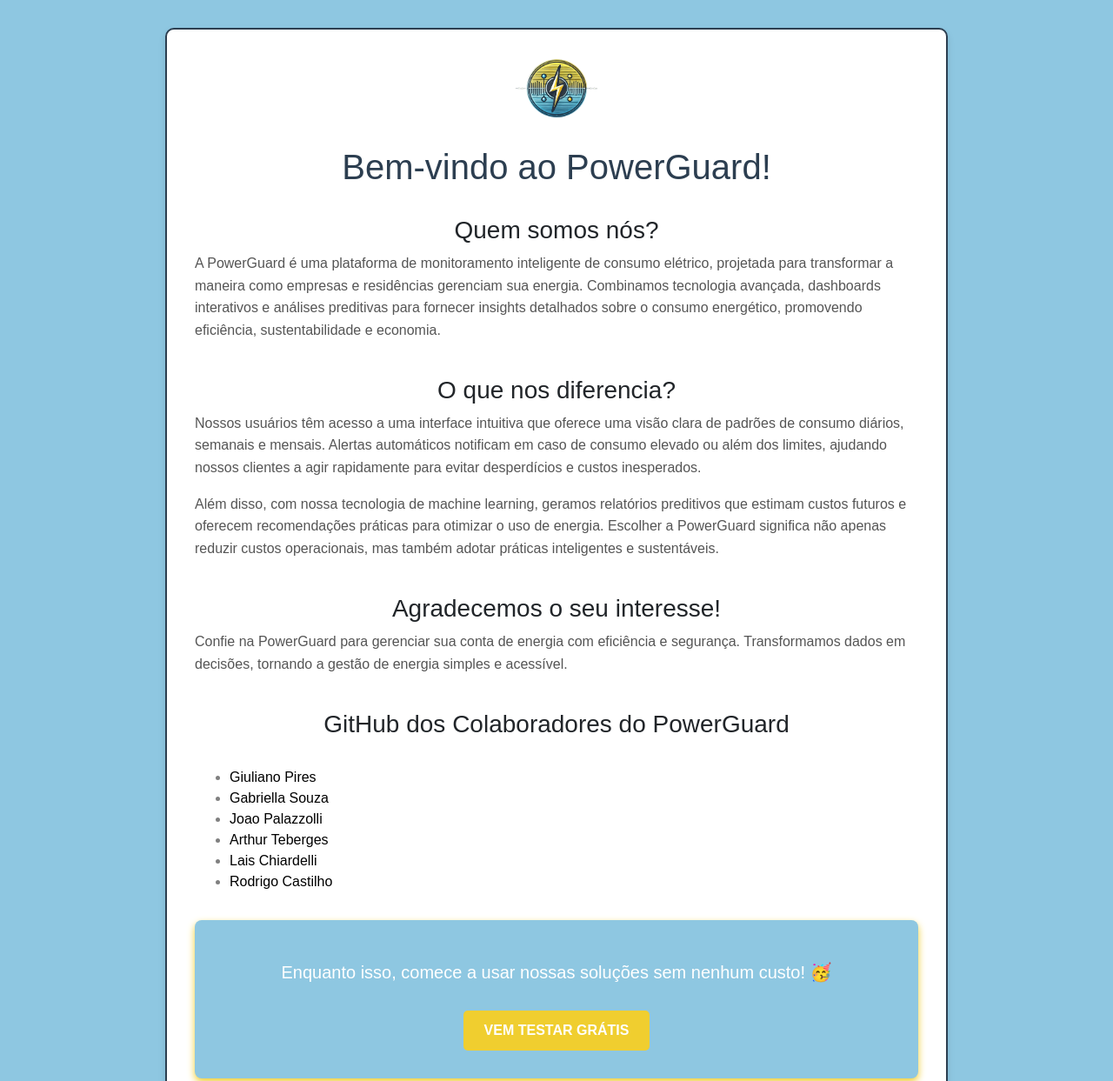
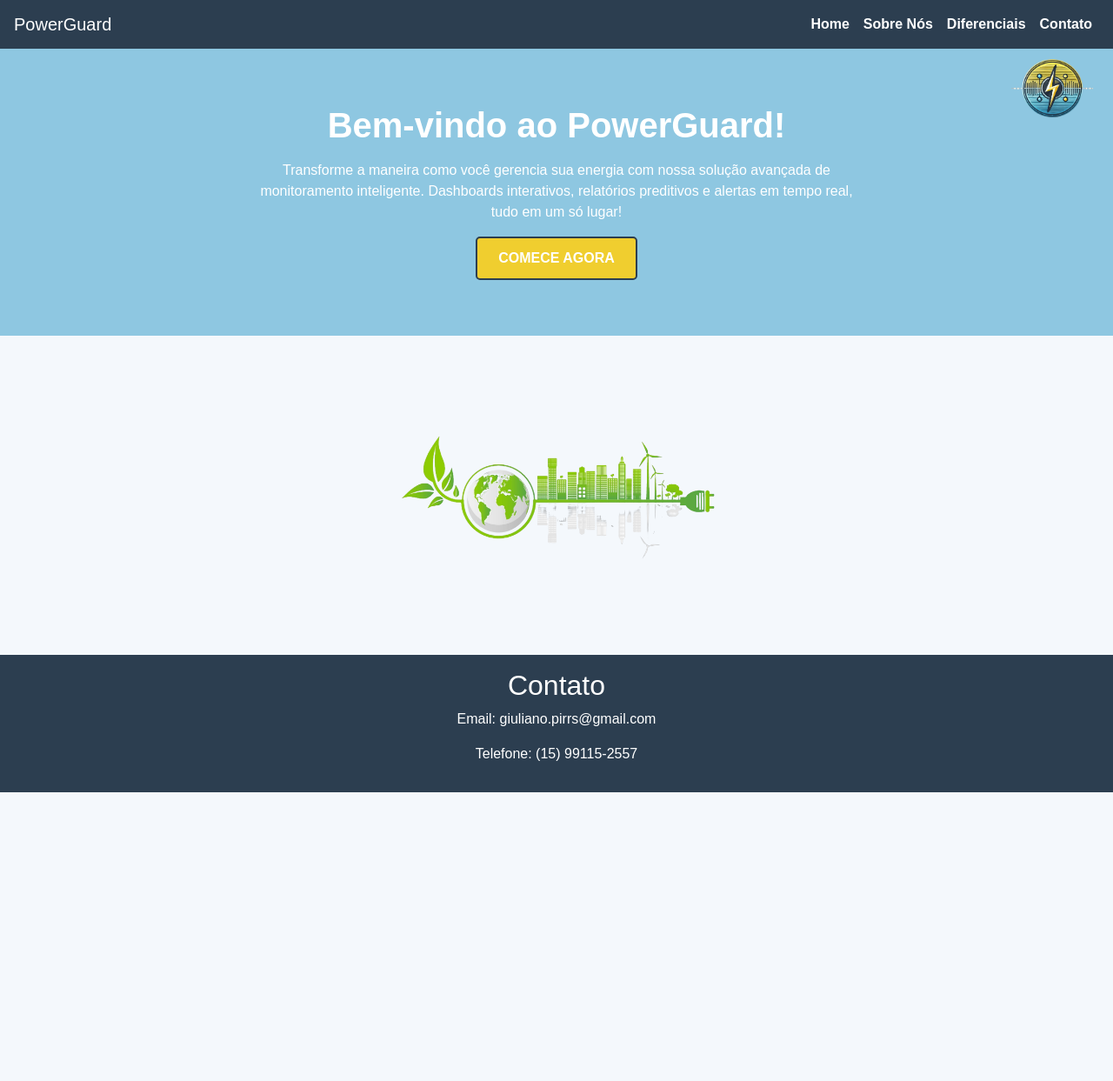
Before and after one commit to Giuzin/PowerGuard, a website: page public/sobrenos.html in a window 1280 px wide. Shown: the top 1243 px of the page at 87% size. After the commit the page ends 911 px from the top, so only its background shows below. Drawn offline with nearby package versions, Linux system fonts and the light colour scheme.

Commit message:
refactor: alterações feitas no sobrenos e na tela de login

```diff
--- /dev/null
+++ b/public/css/login.css
@@ -0,0 +1,76 @@
+body {
+    font-family: Arial, sans-serif;
+    background-color: #77b2ce;
+    background-image: url('../FrontPower/img/fundo1.png'), url('../FrontPower/img/fundo2.png');
+    display: flex;
+    justify-content: center;
+    align-items: center;
+    height: 100vh;
+    margin: 0;
+}
+.login-container {
+    background-color: #8EC7E1;
+    background-image: url('../FrontPower/img/fundo1.png'), url('../FrontPower/img/fundo2.png');
+    background-size: cover;
+    background-position: center;
+    padding: 3.5rem;
+    border-radius: 10px;
+    box-shadow: 0 0 10px rgba(0, 0, 0, 0.1);
+    text-align: center;
+    border: 2px solid white;
+}
+.login-image {
+    width: 100px;
+    height: 100px;
+    object-fit: cover;
+    border-radius: 50%;
+    margin-bottom: 1rem;
+}
+input {
+    display: block;
+    width: 100%;
+    padding: 0.5rem;
+    margin-bottom: 1rem;
+    border: none;
+    border-radius: 5px;
+}
+button {
+    background-color: #5b61a8;
+    color: #feffff;
+    border: none;
+    padding: 0.5rem 1rem;
+    border-radius: 5px;
+    cursor: pointer;
+    font-weight: bold;
+}
+button:hover {
+    background-color: #2e3977;
+}
+.error-message {
+    color: #FF0000;
+    margin-top: 1rem;
+    font-weight: bold;
+}
+.remember-me {
+    display: flex;
+    align-items: center;
+    justify-content: left;
+    margin-bottom: 1rem;
+    color: white;
+}
+.remember-me input {
+    width: auto;
+    margin-right: 0.5rem;
+}
+.success-message {
+    position: fixed;
+    top: 20px;
+    right: 20px;
+    background-color: #28a745; /* Cor verde */
+    color: white;
+    padding: 1rem;
+    border-radius: 5px;
+    box-shadow: 0 0 10px rgba(0, 0, 0, 0.2);
+    transition: opacity 0.5s ease-in-out;
+    opacity: 0;
+}
--- /dev/null
+++ b/public/css/sobrenos.css
@@ -0,0 +1,126 @@
+body {
+    font-family: Arial, sans-serif;
+    background-color: #f4f8fc;
+    margin: 0;
+    padding: 0;
+}
+
+.navbar {
+    background-color: #2c3e50;
+}
+
+.navbar .nav-link {
+    color: white !important;
+    font-weight: bold;
+    cursor: pointer;
+}
+
+.hero-section {
+    background-color: #8EC7E1;
+    padding: 4rem 2rem;
+    color: white;
+    position: relative;
+    text-align: center;
+    overflow: hidden;
+}
+
+.hero-section .hero-text {
+    max-width: 700px;
+    margin: 0;
+    display: inline-block;
+    vertical-align: top;
+    text-align: center;
+}
+
+.hero-section h1 {
+    font-size: 2.5rem;
+    font-weight: bold;
+    margin-bottom: 1rem;
+    text-align: center;
+}
+
+
+.hero-section img {
+    position: absolute;
+    top: 10px;
+    right: 20px;
+    width: 100px;
+    height: auto;
+}
+
+.cta-button {
+    background-color: #f77b72;
+    color: white;
+    padding: 0.8rem 2rem;
+    border-radius: 50px;
+    font-size: 1rem;
+    font-weight: bold;
+    text-decoration: none;
+    transition: all 0.3s ease;
+}
+
+.cta-button:hover {
+    background-color: #e0665e;
+    color: white;
+}
+
+.content-section {
+    padding: 3rem;
+    margin: 3rem auto;
+    border-radius: 5px;
+    display: flex;
+    align-items: center;
+    justify-content: center;
+    gap: 16px;
+}
+
+.content-section img {
+    width: 400px;
+    height: auto;
+    margin-left: 20px;
+    border-radius: 10px;
+    align-items: center;
+    justify-content: center;
+}
+
+.footer {
+    background-color: #2c3e50;
+    color: white;
+    text-align: center;
+    padding: 1rem 0;
+    margin-top: 2rem;
+}
+
+.footer h2 {
+    margin-bottom: 0.5rem;
+}
+
+h2 {
+    text-align: center;
+}
+
+.btn:hover {
+    background-color: #f0ce2f;
+    color: #feffff;
+}
+
+.btn {
+    background-color: #f0ce2f;
+    color: #feffff;
+    border: 2px solid #2c3e50;
+    padding: 0.7rem 1.5rem;
+    border-radius: 5px;
+    font-size: 1rem;
+    font-weight: bold;
+    cursor: pointer;
+}
+
+ul li a {
+    color: black;
+    text-decoration: none;
+    cursor: pointer;
+}
+
+ul li a:hover {
+    color: gray;
+}
--- a/public/css/styles.css
+++ b/public/css/styles.css
@@ -300,174 +300,3 @@ body {
     height: auto;
     display: block;
 }
-
-.body-login {
-    font-family: Arial, sans-serif;
-    background-color: hsl(0, 0%, 100%);
-    background-image: url('../FrontPower/img/fundo1.png'), url('../FrontPower/img/fundo2.png');
-    display: flex;
-    justify-content: center;
-    align-items: center;
-    height: 100vh;
-    margin: 0;
-}
-.login-container {
-    background-color: #8EC7E1;
-    background-image: url('../FrontPower/img/fundo1.png'), url('../FrontPower/img/fundo2.png');
-    background-size: cover;
-    background-position: center;
-    padding: 2rem;
-    border-radius: 10px;
-    box-shadow: 0 0 10px rgba(0, 0, 0, 0.1);
-    text-align: center;
-}
-.login-image {
-    width: 100px;
-    height: 100px;
-    object-fit: cover;
-    border-radius: 50%;
-    margin-bottom: 1rem;
-}
-.input-login {
-    display: block;
-    width: 100%;
-    padding: 0.5rem;
-    margin-bottom: 1rem;
-    border: none;
-    border-radius: 5px;
-}
-.button-login {
-    background-color: #5b61a8;
-    color: #feffff;
-    border: none;
-    padding: 0.5rem 1rem;
-    border-radius: 5px;
-    cursor: pointer;
-    font-weight: bold;
-}
-.button-login:hover {
-    background-color: #2e3977;
-}
-.error-message {
-    color: #FF0000;
-    margin-top: 1rem;
-    font-weight: bold;
-}
-.remember-me {
-    display: flex;
-    align-items: center;
-    justify-content: left;
-    margin-bottom: 1rem;
-    color: white;
-}
-.remember-me input {
-    width: auto;
-    margin-right: 0.5rem;
-}
-.success-message {
-    position: fixed;
-    top: 20px;
-    right: 20px;
-    background-color: #28a745; /* Cor verde */
-    color: white;
-    padding: 1rem;
-    border-radius: 5px;
-    box-shadow: 0 0 10px rgba(0, 0, 0, 0.2);
-    transition: opacity 0.5s ease-in-out;
-    opacity: 0;
-}
-
-.body-sobrenos {
-    font-family: Arial, sans-serif;
-    margin: 0;
-    padding: 0;
-    background-color: #8EC7E1;
-}
-
-.container-sobrenos {
-    max-width: 900px;
-    margin: 2rem auto;
-    padding: 2rem;
-    background: #fff;
-    border-radius: 10px;
-    box-shadow: 0 4px 8px rgba(0, 0, 0, 0.1);
-    border: 2px solid #2c3e50;
-}
-
-.h1-sobrenos {
-    color: #2c3e50;
-    text-align: center;
-}
-
-.h3-sobrenos {
-    text-align: center;
-}
-
-.h5-sobrenos {
-    text-align: center;
-}
-
-.p-sobrenos {
-    color: #555;
-    line-height: 1.6;
-}
-
-.btn-container-sobrenos {
-    text-align: center;
-    margin-top: 2rem;
-}
-
-.btn-sobrenos {
-    background-color: #f0ce2f;
-    color: #feffff;
-    border: none;
-    padding: 0.7rem 1.5rem;
-    border-radius: 5px;
-    font-size: 1rem;
-    font-weight: bold;
-    cursor: pointer;
-}
-
-.btn-sobrenos:hover {
-    background-color: #f0ce2f;
-    color: #feffff;
-}
-
-.logo-container-sobrenos {
-    text-align: center;
-    margin-bottom: 2rem;
-}
-
-.logo {
-    width: 100px;
-    height: auto;
-}
-
-.login-container-sobrenos {
-    width: 100%;
-    color: #fff;
-    margin: 2rem auto;
-    padding: 2rem;
-    background: #8EC7E1;
-    border-radius: 8px;
-    box-shadow: 0 4px 8px #f0ce2f;
-}
-
-.p-login-sobrenos {
-    color: #fff;
-    text-align: center;
-
-}
-
-ul li {
-    color: black;
-    text-decoration: none;
-    /* Remove o sublinhado */
-    cursor: pointer;
-    /* Mostra a mãozinha ao passar o mouse */
-}
-
-ul li {
-    color: gray;
-    /* Cor ao passar o mouse, opcional */
-}
--- a/public/js/sobrenos.js
+++ b/public/js/sobrenos.js
@@ -1,3 +1,8 @@
 function redirectToIndex() {
     window.location.href = 'index.html';
 }
+
+function showSection(sectionId) {
+    document.querySelectorAll('.content-section').forEach(section => section.style.display = 'none');
+    document.getElementById(sectionId).style.display = 'flex';
+}
--- a/public/sobrenos.html
+++ b/public/sobrenos.html
@@ -4,69 +4,110 @@
 <head>
     <meta charset="UTF-8">
     <meta name="viewport" content="width=device-width, initial-scale=1.0">
-    <title>PowerGuard - Sobre a Empresa</title>
+    <title>PowerGuard - Landing Page</title>
     <link rel="stylesheet" href="https://stackpath.bootstrapcdn.com/bootstrap/4.5.2/css/bootstrap.min.css">
-    <link rel="stylesheet" href="css/styles.css">
-    <link rel="stylesheet" href="css/styles.css">
+    <link rel="stylesheet" href="css/sobrenos.css">
 </head>
 
-<body class="body-sobrenos">
-    <div class="container-sobrenos">
-        <div class="logo-container-sobrenos">
-            <img src="./img/LogoPower.png" alt="Logo PowerGuard" class="logo">
+<body>
+    <nav class="navbar navbar-expand-lg navbar-dark">
+        <a class="navbar-brand" href="#">PowerGuard</a>
+        <button class="navbar-toggler" type="button" data-toggle="collapse" data-target="#navbarNav"
+            aria-controls="navbarNav" aria-expanded="false" aria-label="Toggle navigation">
+            <span class="navbar-toggler-icon"></span>
+        </button>
+        <div class="collapse navbar-collapse" id="navbarNav">
+            <ul class="navbar-nav ml-auto">
+                <li class="nav-item">
+                    <a class="nav-link" onclick="showSection('home')">Home</a>
+                </li>
+                <li class="nav-item">
+                    <a class="nav-link" onclick="showSection('about')">Sobre Nós</a>
+                </li>
+                <li class="nav-item">
+                    <a class="nav-link" onclick="showSection('features')">Diferenciais</a>
+                </li>
+                <li class="nav-item">
+                    <a class="nav-link" href="#footer">Contato</a>
+                </li>
+            </ul>
         </div>
-        <h1 class="h1-sobrenos">Bem-vindo ao PowerGuard!</h1><br>
-        <h3 class="h3-sobrenos">Quem somos nós?</h3>
-        <p class="p-sobrenos">
-            A PowerGuard é uma plataforma de monitoramento inteligente de consumo elétrico,
-            projetada para transformar a maneira como empresas e residências gerenciam sua energia.
-            Combinamos tecnologia avançada, dashboards interativos e análises preditivas para fornecer
-            insights detalhados sobre o consumo energético, promovendo eficiência, sustentabilidade e economia.
-        </p><br>
-        <h3 class="h3-sobrenos">O que nos diferencia?</h3>
-        <p class="p-sobrenos">
-            Nossos usuários têm acesso a uma interface intuitiva que oferece
-            uma visão clara de padrões de consumo diários, semanais e mensais. Alertas automáticos notificam
-            em caso de consumo elevado ou além dos limites, ajudando nossos clientes a agir rapidamente
-            para evitar desperdícios e custos inesperados.
-        </p>
-        <p class="p-sobrenos">
-            Além disso, com nossa tecnologia de machine learning, geramos relatórios preditivos que
-            estimam custos futuros e oferecem recomendações práticas para otimizar o uso de energia.
-            Escolher a PowerGuard significa não apenas reduzir custos operacionais, mas também adotar
-            práticas inteligentes e sustentáveis.
-        </p><br>
-
-        <h3 class="h3-sobrenos">Agradecemos o seu interesse!</h3>
-        <p class="p-sobrenos">
-            Confie na PowerGuard para gerenciar sua conta de energia com eficiência e segurança.
-            Transformamos dados em decisões, tornando a gestão de energia simples e acessível.
-        </p><br>
-        <h3 class="h3-sobrenos">GitHub dos Colaboradores do PowerGuard</h3><br>
-        <ul>
-            <li><a href="https://github.com/Giuzin" target="_blank" style="color: black;">Giuliano Pires</a></li>
-            <li><a href="https://github.com/GabriellaSouzaa" target="_blank" style="color: black;">Gabriella Souza</a>
-            </li>
-            <li><a href="https://github.com/JoaoPalazzolli" target="_blank" style="color: black;">Joao Palazzolli</a>
-            </li>
-            <li><a href="https://github.com/Teberges" target="_blank" style="color: black;">Arthur Teberges</a></li>
-            <li><a href="https://github.com/Chiardelli" target="_blank" style="color: black;">Lais Chiardelli</a></li>
-            <li><a href="https://github.com/rodrigo-castilho" target="_blank" style="color: black;">Rodrigo Castilho</a>
-            </li>
-        </ul>
-
-
-        <div class="login-container-sobrenos">
-            <p class="p-login-sobrenos">
-            <h5 class="h5-sobrenos">Enquanto isso, comece a usar nossas soluções sem nenhum custo! 🥳</h5>
+    </nav>
+    <div class="hero-section">
+        <div class="hero-text">
+            <h1>Bem-vindo ao PowerGuard!</h1>
+            <p>
+                Transforme a maneira como você gerencia sua energia com nossa solução avançada de monitoramento
+                inteligente. Dashboards interativos, relatórios preditivos e alertas em tempo real, tudo em um só lugar!
             </p>
-            <div class="btn-container-sobrenos">
-                <button class="btn-sobrenos" onclick="redirectToIndex()">VEM TESTAR GRÁTIS</button>
+            <div class="btn-container">
+                <button class="btn" onclick="redirectToIndex()">COMECE AGORA</button>
             </div>
+        </div>
+        <img src="img/LogoPower.png" alt="logo">
+    </div>
+    <div id="home" class="content-section">
+        <div class="img-energia">
+            <img src="img/energia.png" alt="Energia">
         </div>
     </div>
 
+    <div id="about" class="content-section" style="display: none;">
+        <div>
+            <h2>Sobre Nós</h2>
+            <p>
+                Somos uma equipe dedicada a desenvolver soluções tecnológicas que promovem eficiência, sustentabilidade
+                e inovação. Nosso compromisso é transformar a maneira como empresas e residências gerenciam seus
+                recursos energéticos, criando ferramentas práticas e inteligentes que entregam resultados reais. Com o
+                PowerGuard, unimos expertise técnica e visão estratégica para oferecer uma solução completa em
+                gestão energética, ajudando nossos clientes a reduzir custos, otimizar processos e contribuir para um
+                futuro mais sustentável. Trabalhamos com foco na excelência e na simplicidade, garantindo que nossas
+                soluções sejam acessíveis, eficientes e alinhadas às necessidades do mundo moderno.
+                <br><br><br>
+
+            <h3>GitHub dos Colaboradores do PowerGuard</h3><br>
+            <ul>
+                <li><a href="https://github.com/Giuzin" target="_blank" style="color: black;">Giuliano Pires</a></li>
+                <li><a href="https://github.com/GabriellaSouzaa" target="_blank" style="color: black;">Gabriella
+                        Souza</a></li>
+                <li><a href="https://github.com/JoaoPalazzolli" target="_blank" style="color: black;">Joao
+                        Palazzolli</a></li>
+                <li><a href="https://github.com/Teberges" target="_blank" style="color: black;">Arthur Teberges</a></li>
+                <li><a href="https://github.com/Chiardelli" target="_blank" style="color: black;">Lais Chiardelli</a>
+                </li>
+                <li><a href="https://github.com/rodrigo-castilho" target="_blank" style="color: black;">Rodrigo
+                        Castilho</a></li>
+            </ul>
+            </p>
+        </div>
+        <img src="img/imgsobrenos.png" alt="Imagem Sobre Nós">
+    </div>
+
+    <div id="features" class="content-section" style="display: none;">
+        <div>
+            <h2>Diferenciais</h2>
+            <p>
+                O principal diferencial do PowerGuard é a combinação de tecnologia avançada com usabilidade prática,
+                oferecendo não apenas monitoramento em tempo real, mas também análises preditivas baseadas em machine
+                learning. Essa abordagem permite antecipar custos e demandas energéticas, capacitando usuários a tomar
+                decisões proativas e estratégicas. Além disso, os alertas automáticos configuráveis e a integração com
+                múltiplos canais de notificação garantem uma resposta ágil a qualquer irregularidade, destacando o
+                sistema como uma solução completa e inovadora no mercado de gestão energética.
+            </p>
+        </div>
+        <img src="img/imgdifere.png" alt="Imagem Diferenciais">
+    </div>
+
+    <footer id="footer" class="footer">
+        <h2>Contato</h2>
+        <p>Email: giuliano.pirrs@gmail.com</p>
+        <p>Telefone: (15) 99115-2557</p>
+    </footer>
+
     <script src="js/sobrenos.js"></script>
+    <script src="https://code.jquery.com/jquery-3.5.1.slim.min.js"></script>
+    <script src="https://cdn.jsdelivr.net/npm/@popperjs/core@2.4.4/dist/umd/popper.min.js"></script>
+    <script src="https://stackpath.bootstrapcdn.com/bootstrap/4.5.2/js/bootstrap.min.js"></script>
 </body>
 
 </html>
```
Also changed, not shown: public/login.html (+10 -13 lines), public/img/energia.png (added), public/img/imgdifere.png (added), public/img/imgsobrenos.png (added).
